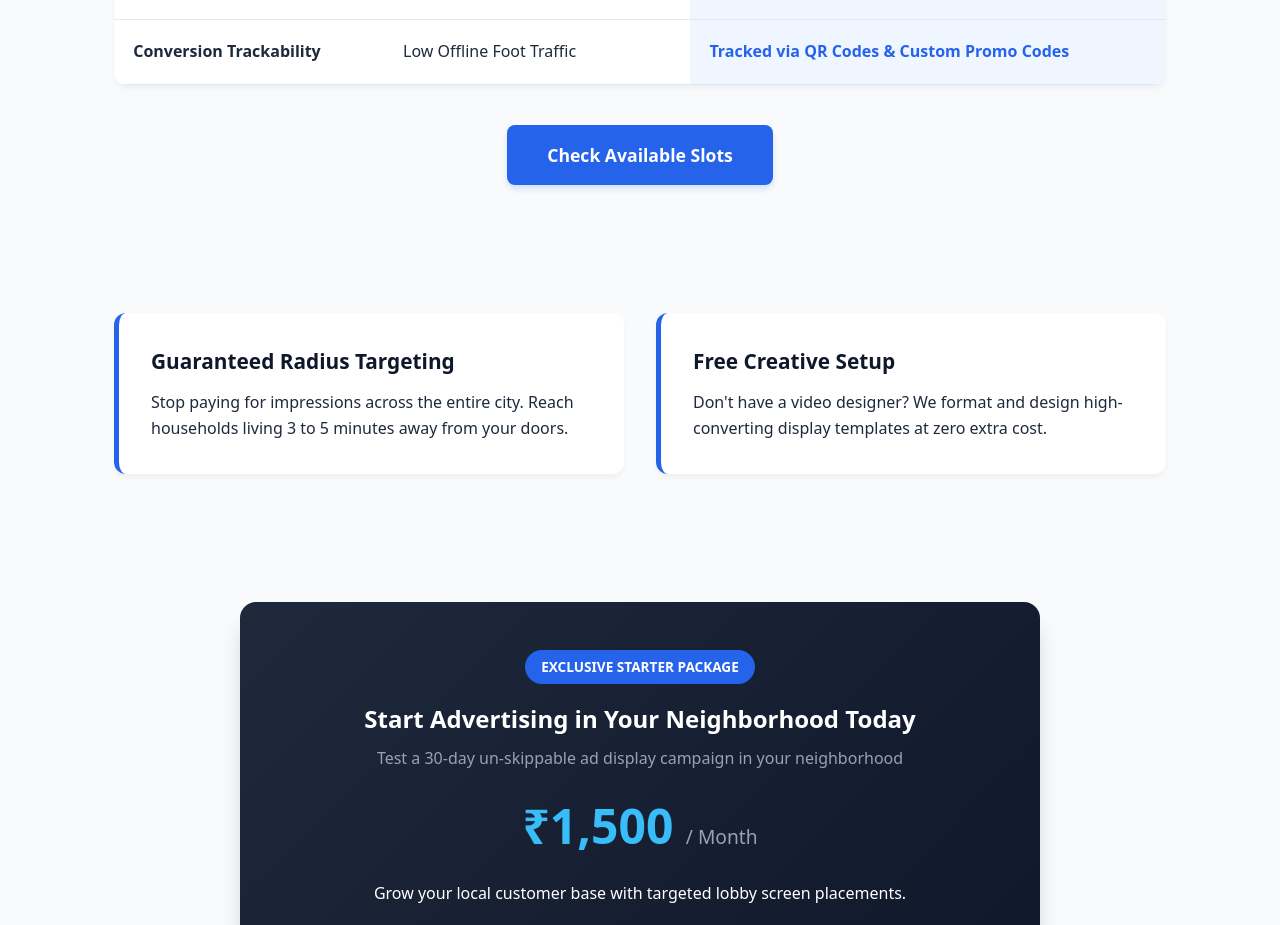
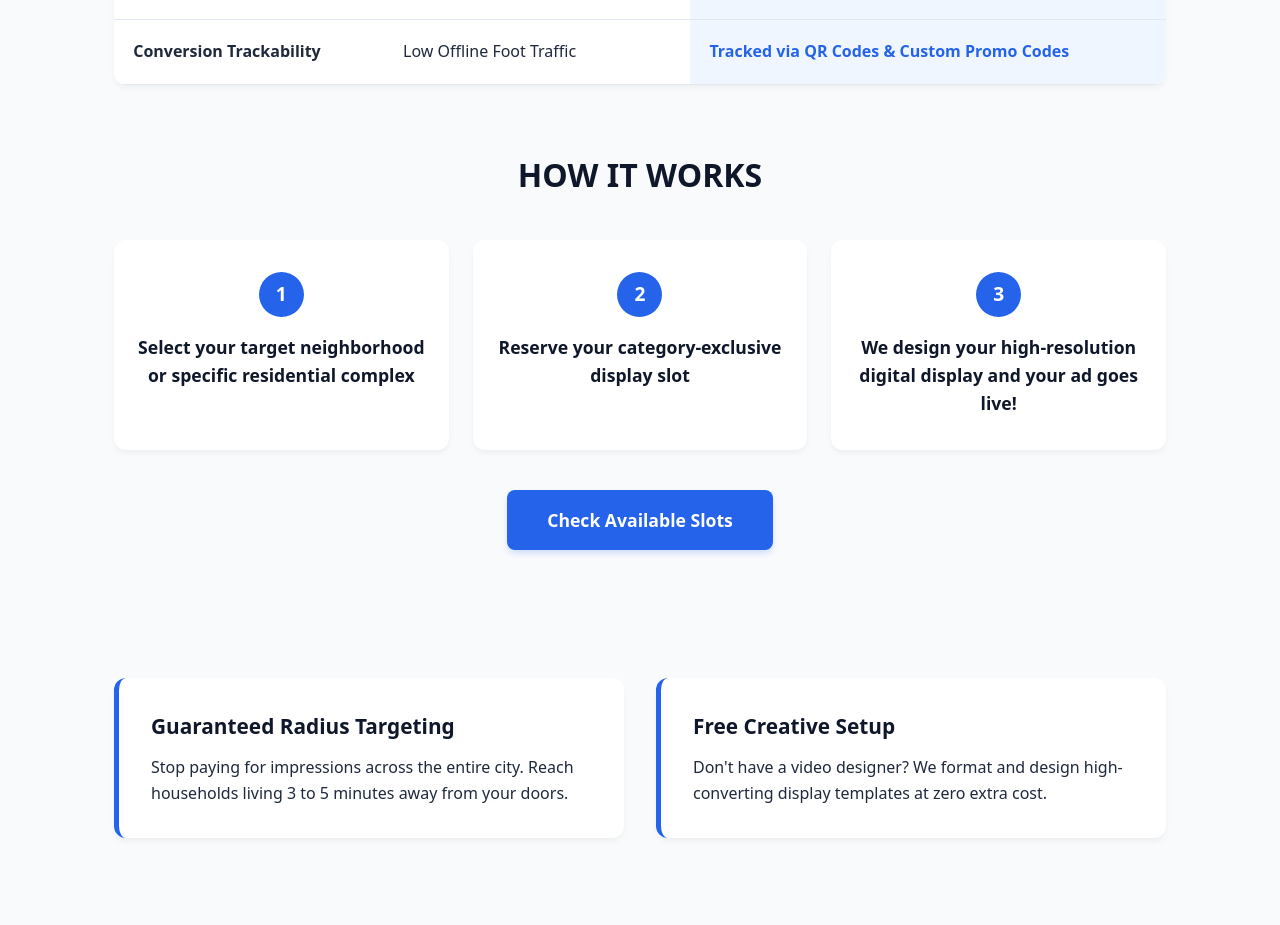
Before and after one commit to dzo777/adheard, a plain HTML site: page index.html in a window 1280 px wide. Shown: the part 964-1889 px from the top of the page. Drawn offline with Linux system fonts and the light colour scheme.

Commit message:
Add 'How It Works' section with steps and button
Added a section explaining how the service works with steps and a call-to-action button.

```diff
--- a/index.html
+++ b/index.html
@@ -44,8 +44,26 @@
         th { background: #f1f5f9; color: var(--primary); font-weight: 700; }
         th:nth-child(3), td:nth-child(3) { background: #eff6ff; font-weight: 600; color: var(--accent); }
 
+        /* How It Works Steps */
+        .steps-container { display: grid; grid-template-columns: repeat(auto-fit, minmax(280px, 1fr)); gap: 1.5rem; margin-bottom: 2.5rem; }
+        .step-card { background: #fff; padding: 2rem 1.5rem; border-radius: 12px; text-align: center; box-shadow: 0 4px 6px -1px rgba(0,0,0,0.05); }
+        .step-number {
+            background: var(--accent);
+            color: #fff;
+            width: 45px;
+            height: 45px;
+            border-radius: 50%;
+            display: flex;
+            align-items: center;
+            justify-content: center;
+            font-size: 1.2rem;
+            font-weight: 800;
+            margin: 0 auto 1rem;
+        }
+        .step-text { font-size: 1.1rem; font-weight: 600; color: var(--primary); }
+
         /* Button Styles */
-        .btn-container { text-align: center; margin-top: 2.5rem; }
+        .btn-container { text-align: center; }
         .btn-primary {
             display: inline-block;
             background: var(--accent);
@@ -143,6 +161,26 @@
                     </tbody>
                 </table>
             </div>
+        </section>
+
+        <!-- How It Works & CTA Button -->
+        <section style="padding-top: 0;">
+            <h2 class="section-title">How It Works</h2>
+
+            <div class="steps-container">
+                <div class="step-card">
+                    <div class="step-number">1</div>
+                    <div class="step-text">Select your target neighborhood or specific residential complex</div>
+                </div>
+                <div class="step-card">
+                    <div class="step-number">2</div>
+                    <div class="step-text">Reserve your category-exclusive display slot</div>
+                </div>
+                <div class="step-card">
+                    <div class="step-number">3</div>
+                    <div class="step-text">We design your high-resolution digital display and your ad goes live!</div>
+                </div>
+            </div>
 
             <!-- Check Available Slots Button Added Here -->
             <div class="btn-container">
```
